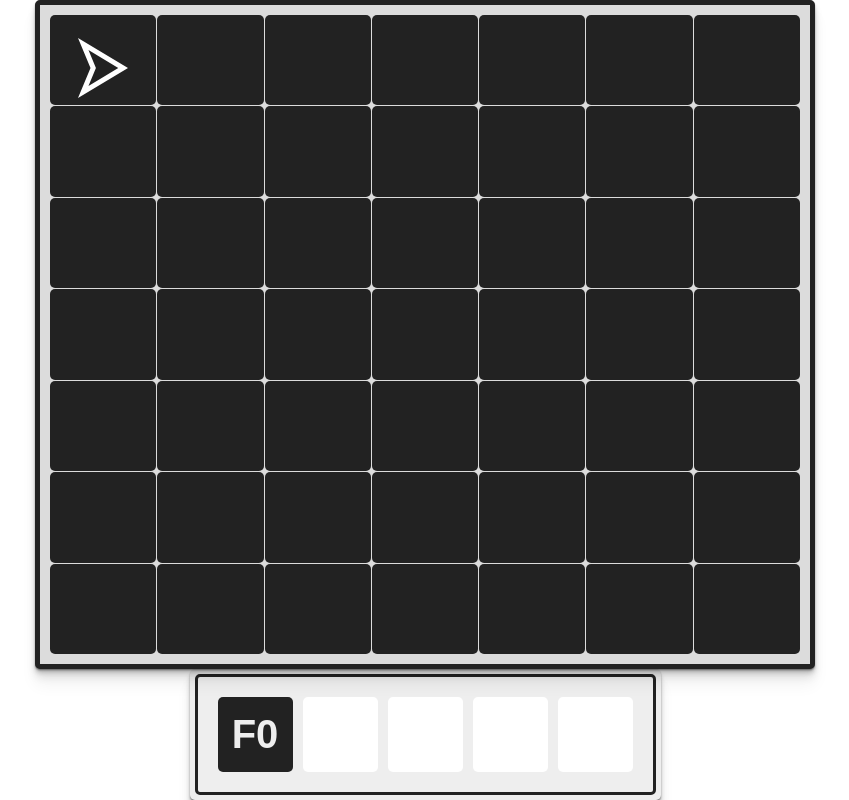
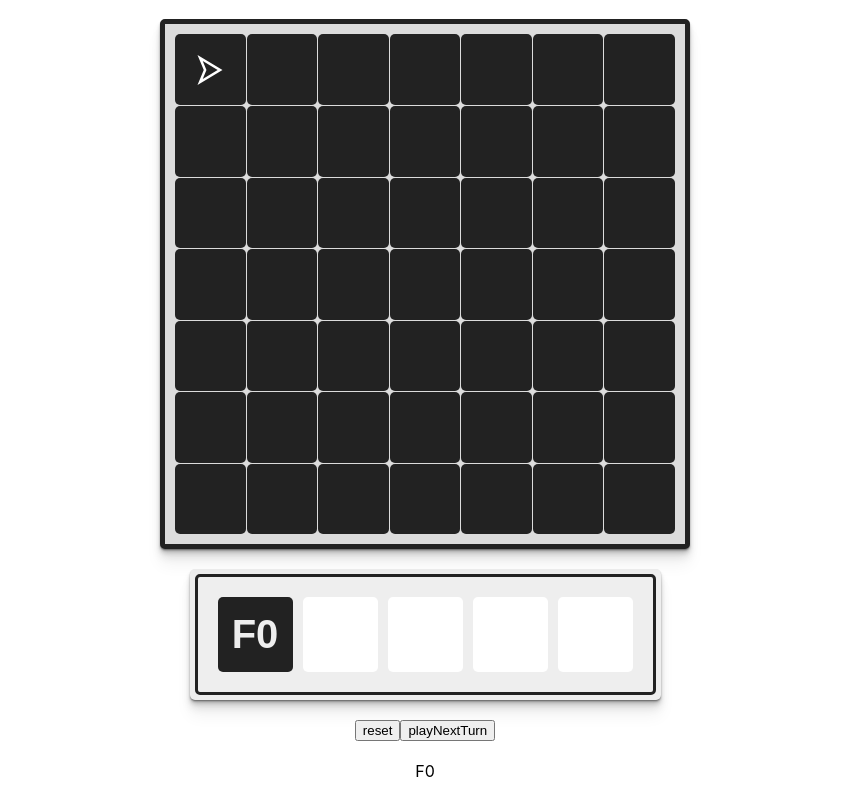
Before and after one commit to Ezeial/42GAME-CLONE, a React (Create React App) app: page / in a window 1280 px wide. Shown: the whole page, without its empty margins (215-1064 px from the left). Built offline with nearby package versions, Linux system fonts and the light colour scheme.

Commit message:
AUTOMATISATION

```diff
--- a/src/App.js
+++ b/src/App.js
@@ -2,9 +2,12 @@ import React from "react";
 import Board from "./components/Board";
 import Ship from "./components/Ship";
 import Action from "./components/Action";
+import Core from "./components/Core"
+import Queue from "./components/Queue"
 import styled from "styled-components";
 import Map1 from "./map/map1.json";
-import ShipContextProvider from "./ShipContextProvider";
+import ShipContextProvider from "./contexts/ShipContextProvider";
+import ActionContextProvider from "./contexts/ActionContextProvider";
 
 const Container = styled.div`
   display: flex;
@@ -18,12 +21,16 @@ const Container = styled.div`
 function App() {
   return (
     <Container>
+      <ActionContextProvider>
         <ShipContextProvider>
           <Board map={Map1}>
             <Ship />
           </Board>
           <Action />
+          <Core/>
+          <Queue/>
         </ShipContextProvider>
+      </ActionContextProvider>
     </Container>
   );
 }
--- /dev/null
+++ b/src/components/Core.js
@@ -0,0 +1,34 @@
+import React from 'react';
+import { useShipStore } from "../contexts/ShipContextProvider"
+import { useActionStore } from "../contexts/ActionContextProvider"
+
+function Core() {
+    const {
+        playNextTurn,
+        adds,
+        reset
+    } = useShipStore()
+
+    const {
+        actions,
+        resetActions
+    } = useActionStore()
+
+    const resetGame = () => {
+        resetActions()
+        reset()
+    }
+
+    const enqueue = (e) => {
+        adds(actions[0].map(a => a.move))
+    }
+
+    return (
+        <div>
+            <button onClick = {resetGame}>reset</button>
+            <button onClick = {playNextTurn}>playNextTurn</button>
+        </div>
+    )
+}
+
+export default Core;
--- /dev/null
+++ b/src/components/Queue.js
@@ -0,0 +1,19 @@
+import React from 'react';
+import { useShipStore } from "../contexts/ShipContextProvider"
+import styled from 'styled-components'
+
+const Container = styled.div`
+    display:flex;
+`
+function Queue() {
+
+    const { displayedQueue } = useShipStore()
+
+    return (
+        <Container>
+            { displayedQueue.map(a => <div>{a}</div>) }
+        </Container>
+    )
+}
+
+export default Queue;
--- a/src/components/action.js
+++ b/src/components/action.js
@@ -1,7 +1,7 @@
 import React from 'react'
 import ActionBox from '../subcomponents/ActionBox'
 import styled from 'styled-components'
-import { useShipStore } from "../ShipContextProvider"
+import { useShipStore } from "../contexts/ShipContextProvider"
 
 const Container = styled.div`
   display:flex;
@@ -18,16 +18,10 @@ const Container = styled.div`
 `
 
 function Control() {
-  // const { playNextTurn, actions, add } = useShipStore()
+  const { playNextTurn, actions, add } = useShipStore()
 
   return (
     <Container>
-      {/* <div>
-        <button onClick={() => playNextTurn()}>NEXT</button>
-        <button onClick={() => console.log(add('FORWARD'))}>ADD FORWARD</button>
-        <button onClick={() => console.log(add('RIGHT'))}>ADD RIGHT</button>
-        <button onClick={() => console.log(add('LEFT'))}>ADD LEFT</button>
-      </div> */}
       <ActionBox/>
     </Container>
   )
--- a/src/components/board.js
+++ b/src/components/board.js
@@ -3,8 +3,8 @@ import styled from 'styled-components'
 
 const Container = styled.div`
     position: relative;
-    width: 750px;
-    height: 750px;
+    width: 500px;
+    height: 500px;
 
     display: grid;
     background-color: rgb(220, 220, 220);
@@ -27,8 +27,8 @@ const InvisibleGrid = styled.div`
     position: absolute;
     top: 0;
     left: 0;
-    width: 750px;
-    height: 750px;
+    width: 500px;
+    height: 500px;
     display: grid;
     grid-template-rows: repeat(${props => props.x}, 1fr);
     grid-template-columns: repeat(${props => props.y}, 1fr);
--- a/src/components/ship.js
+++ b/src/components/ship.js
@@ -1,10 +1,10 @@
 import React from 'react'
 import styled from "styled-components"
 import Arrow from "../assets/Arrow.svg"
-import { useShipStore } from "../ShipContextProvider"
+import { useShipStore } from "../contexts/ShipContextProvider"
 
 const ShipSvg = styled.img`
-  width: 60px;
+  width: 30px;
   transform: rotate(${(props) => props.angle}deg);
 
   grid-column-start: ${(props) => props.x};
--- /dev/null
+++ b/src/contexts/ActionContextProvider.js
@@ -0,0 +1,38 @@
+import React, { createContext, useContext } from "react"
+import useActions from '../utils/useActions'
+
+const ActionContext = createContext({})
+
+const ActionContextProvider = ({ children }) => {
+    const {
+        setAction,
+        getAction,
+        resetActions,
+        getActions,
+        actions
+    } = useActions([[
+        { move: null, color: null},
+        { move: null, color: null},
+        { move: null, color: null},
+        { move: null, color: null}],
+    ]) // A RENDRE DYNAMIQUE PLUS TARD
+
+
+
+
+    const values = {
+        setAction,
+        getAction,
+        resetActions,
+        getActions,
+        actions
+    }
+
+    return <ActionContext.Provider value = {values}>{children}</ActionContext.Provider>
+}
+
+export function useActionStore() {
+    return useContext(ActionContext);
+}
+
+export default ActionContextProvider;
--- a/src/ShipContextProvider.js
+++ b/src/contexts/ShipContextProvider.js
@@ -1,19 +1,24 @@
 import React, { createContext, useContext, useState } from "react"
-import Map1 from "./map/map1.json"
-import useQueue from './utils/useQueue'
+import { useActionStore } from './ActionContextProvider'
+import Map1 from "../map/map1.json"
+import useQueue from '../utils/useQueue'
 
 const ShipContext = createContext({})
 
 export const ShipContextProvider = ({ children }) => {
 
   const [ship, setShip] = useState({x: 1, y: 1, r: 0})
+  const { getActions } = useActionStore()
   const {
     add,
+    adds,
     increment,
     getAction,
     actions,
+    displayedQueue,
+    resetQueue,
     isLast
-  } = useQueue(['FORWARD', 'LEFT', 'RIGHT'])
+  } = useQueue(['F0'])
 
   const doTurn = (ship, action) => {
     switch (action) {
@@ -61,7 +66,11 @@ export const ShipContextProvider = ({ children }) => {
           y: ship.y,
           r: (ship.r + 90) % 360
         }
-      default: return
+      case 'F0': {
+        adds(getActions(0).map(a => a.move))
+        return ship
+      }
+      default: return ship
     }
   }
 
@@ -72,11 +81,19 @@ export const ShipContextProvider = ({ children }) => {
     increment()
   }
 
+  const reset = () => {
+    setShip({x: 1, y: 1, r: 0})
+    resetQueue()
+  }
+
   const values = {
     ship,
     playNextTurn,
     actions,
-    add
+    displayedQueue,
+    reset,
+    add,
+    adds
   }
 
   return <ShipContext.Provider value={values}>{children}</ShipContext.Provider>;
--- a/src/subcomponents/ActionBox.js
+++ b/src/subcomponents/ActionBox.js
@@ -1,13 +1,14 @@
-import React, {useState, useEffect, useRef} from 'react'
+import React, { useEffect } from 'react'
 import styled from 'styled-components'
-import useActions from '../utils/useActions'
 import useToggle from '../utils/useToggle'
 import Move from '../assets/Move.svg'
+import { useActionStore } from "../contexts/ActionContextProvider"
 
 const Container = styled.div`
     display:flex;
     align-items:center;
     justify-content:space-evenly;
+    flex-direction: column;
     padding: 5px;
     margin: 5px;
     border: solid 3px #222;
@@ -18,7 +19,7 @@ const SelectButtonContainer = styled.button`
     position: relative;
     width: 75px;
     height: 75px;
-    background-color: ${props => props.bg ? props.bg : '#EEE'};
+    background-color: ${props => props.bg ? props.bg : '#FFF'};
     border-radius: 5px;
     padding: 5px;
     margin: 5px;
@@ -73,9 +74,8 @@ const AskBoxContainer = styled.div`
 
     position: absolute;
     top:0;
-    transform:translateY(-285px);
+    transform:translateY(-360px);
 
-    z-index: 50;
 `
 
 const AskBoxPannel = styled.div`
@@ -85,9 +85,16 @@ const AskBoxPannel = styled.div`
     flex-direction: column;
 `
 
-const AskBox = ({ reset }) => {
-    const toggleL = useToggle(3)
-    const toggleR = useToggle(3)
+const AskBox = ({ reset, functionNumber, i }) => {
+    const toggleL = useToggle(4)
+    const toggleR = useToggle(4)
+    const { setAction } = useActionStore()
+
+    const colors = Object.freeze({
+        first: '#16a085',
+        second: '#8e44ad',
+        third: '#c0392b'
+    })
 
     useEffect(() => {
         if (toggleL.toggled.find(bool => bool === true) && toggleR.toggled.find(bool => bool === true)) reset()
@@ -95,41 +102,77 @@ const AskBox = ({ reset }) => {
 
     return <AskBoxContainer>
         <AskBoxPannel>
-            <SelectButtonContainer onClick = {() => toggleL.toggle(0)} toggled = {toggleL.toggled[0]} shadow move ><Svg src = {Move} rotate = {90}/></SelectButtonContainer>
-            <SelectButtonContainer onClick = {() => toggleL.toggle(1)} toggled = {toggleL.toggled[1]} shadow move ><Svg src = {Move} rotate = {0}/></SelectButtonContainer>
-            <SelectButtonContainer onClick = {() => toggleL.toggle(2)} toggled = {toggleL.toggled[2]} shadow move ><Svg src = {Move} rotate = {180}/></SelectButtonContainer>
+            <SelectButtonContainer onClick = {() => {
+                setAction({ move: 'F0' }, functionNumber, i)
+                toggleL.toggle(0)
+                }}
+            toggled = {toggleL.toggled[0]}
+            shadow>F0</SelectButtonContainer>
+            <SelectButtonContainer onClick = {() => {
+                setAction({ move: 'FORWARD' }, functionNumber, i)
+                toggleL.toggle(1)
+                }}  toggled = {toggleL.toggled[1]} shadow move ><Svg src = {Move} rotate = {90}/></SelectButtonContainer>
+            <SelectButtonContainer onClick = {() => {
+
+                setAction({ move: 'LEFT' }, functionNumber, i)
+                toggleL.toggle(2)
+                }}  toggled = {toggleL.toggled[2]} shadow move ><Svg src = {Move} rotate = {0}/></SelectButtonContainer>
+            <SelectButtonContainer onClick = {() => {
+
+                setAction({ move: 'RIGHT' }, functionNumber, i)
+                toggleL.toggle(3)
+                }}  toggled = {toggleL.toggled[3]} shadow move ><Svg src = {Move} rotate = {180}/></SelectButtonContainer>
         </AskBoxPannel>
         <AskBoxPannel>
-            <SelectButtonContainer onClick = {() => toggleR.toggle(0)} toggled = {toggleR.toggled[0]} shadow bg = '#123'/>
-            <SelectButtonContainer onClick = {() => toggleR.toggle(1)} toggled = {toggleR.toggled[1]} shadow bg = '#234'/>
-            <SelectButtonContainer onClick = {() => toggleR.toggle(2)} toggled = {toggleR.toggled[2]} shadow bg = '#345'/>
+            <SelectButtonContainer onClick = {() => {
+                setAction({ color: colors.first }, functionNumber, i)
+                toggleR.toggle(0)
+                }} toggled = {toggleR.toggled[0]} shadow bg = {colors.first}/>
+            <SelectButtonContainer onClick = {() => {
+                setAction({ color: colors.second }, functionNumber, i)
+                toggleR.toggle(1)
+                }} toggled = {toggleR.toggled[1]} shadow bg = {colors.second}/>
+            <SelectButtonContainer onClick = {() => {
+                setAction({ color: colors.third }, functionNumber, i)
+                toggleR.toggle(2)
+                }} toggled = {toggleR.toggled[2]} shadow bg = {colors.third}/>
+            <SelectButtonContainer onClick = {() => {
+                setAction({ color: colors.reset }, functionNumber, i)
+                toggleR.toggle(3)
+                }} toggled = {toggleR.toggled[3]} shadow bg = {colors.reset}/>
         </AskBoxPannel>
     </AskBoxContainer>
 }
 
-const SelectButton = ({ bg, i, toggled, toggle, reset }) =>  {
-    return <SelectButtonContainer onClick = {() => toggle(i)} toggled = {toggled[i]} bg = {bg}>
-        {i === toggled.indexOf(true) && <AskBox reset = {reset} />}
+const SelectButton = ({ i, toggled, toggle, reset, instruction, functionNumber }) =>  {
+    const moveEnum = Object.freeze({
+        FORWARD: 90,
+        LEFT: 0,
+        RIGHT: 180
+    })
+    return <SelectButtonContainer onClick = {() => toggle(i)} toggled = {toggled[i]} bg = {instruction.color}>
+        {i === toggled.indexOf(true) && <AskBox i = {i} functionNumber = {functionNumber} reset = {reset} />}
+        {(instruction.move && !instruction.move.startsWith('F0')) && <Svg src = {Move} rotate = {moveEnum[instruction.move]}/>}
+        {(instruction.move && instruction.move.startsWith('F0')) && instruction.move}
     </SelectButtonContainer>
 }
 
-const FunctionBox = ({ length, i }) => {
+const FunctionBox = ({ func, functionNumber }) => {
     const { toggle, toggled, reset } = useToggle(4)
 
     return <FunctionBoxContainer>
-        <SelectButtonContainer color = '#EEE' bg = '#222'>F{i}</SelectButtonContainer>
+        <SelectButtonContainer color = '#EEE' bg = '#222'>F{functionNumber}</SelectButtonContainer>
         {
-           length.map((a, i) => <SelectButton  reset = {reset} toggle = {toggle} toggled = {toggled} i = {i} bg = '#FFF'/>)
+           func.map((instruction, i) => <SelectButton functionNumber = {functionNumber}  reset = {reset} toggle = {toggle} toggled = {toggled} i = {i} instruction = {instruction}/>)
         }
     </FunctionBoxContainer>
 }
 
 function ActionBox() {
-    const functionsSchema = [ 4 ]
-    const { getAction, setAction } = useActions()
+    const { actions } = useActionStore()
 
     return <Container>
-            {functionsSchema.map((caseNumber, i) => <FunctionBox i = {i} length = {Array.from(Array(caseNumber))}/>)}
+            {actions.map((func, i) => <FunctionBox functionNumber = {i} func = {func}/> )}
     </Container>
 }
 
--- a/src/utils/useActions.js
+++ b/src/utils/useActions.js
@@ -3,16 +3,39 @@ import {useState} from 'react'
 const useActions = (initialValue = []) => {
     const [actions, setActions] = useState(initialValue)
 
-    const setAction = (newProp, index) => setActions(actions.map((item, i) => i === index && {...item, ...newProp} ))
+    const colors = Object.freeze({
+        first: '#16a085',
+        second: '#8e44ad',
+        third: '#c0392b'
+    })
 
-    const getAction = (index) => actions[index]
+    const setAction = ( newProp, functionNumber, index) => {
+        const newArray = actions.map((func, funcNb) => {
+            if (funcNb === functionNumber) {
+                return func.map((action, i) => {
+                    if (i === index) {
+                        return {...action, ...newProp}
+                    }
+                    return action
+                })
+            }
+        })
+        setActions(newArray)
+    }
 
-    const resetActions = () => setActions([])
+    const getAction = (functionNumber, index) => actions[functionNumber][index]
+
+    const getActions = (functionNumber) => actions[functionNumber]
+
+    const resetActions = () => setActions(initialValue)
 
     return {
         setAction,
         getAction,
-        resetActions
+        getActions,
+        resetActions,
+        actions,
+        colors
     }
 }
 
--- a/src/utils/useQueue.js
+++ b/src/utils/useQueue.js
@@ -1,29 +1,48 @@
-import {useState} from 'react'
+import {useState, useEffect} from 'react'
 
 const useQueue = (initialValue = []) => {
     const [actions, setActions] = useState(initialValue)
     const [actionIndex, setActionIndex] = useState(0)
+    const [displayedQueue, setDisplayedQueue] = useState(initialValue)
+
+    useEffect(() => {
+      if (actions.length > 10) {
+        setDisplayedQueue(actions.filter((action, i) => i > actions.length - 11))
+      } else setDisplayedQueue(actions)
+      console.log(displayedQueue)
+    }, [actions])
 
     const add = action => {
       setActions([...actions, action])
     }
 
+    const adds = newActions => {
+      setActions([...actions, ...newActions])
+    }
+
     const increment = callback => {
       if (isLast()) return
       setActionIndex(prev => prev + 1)
-      console.log(actions[actionIndex])
     }
 
     const getAction = () => actions[actionIndex]
 
     const isLast = () => actionIndex === actions.length
 
+    const resetQueue = () =>{
+      setActionIndex(0)
+      setActions(initialValue)
+    }
+
     return {
       add,
       increment,
       getAction,
       actions,
-      isLast
+      resetQueue,
+      adds,
+      isLast,
+      displayedQueue
     }
   }
 
```
Lines whose indentation alone changed are shown as unchanged.
